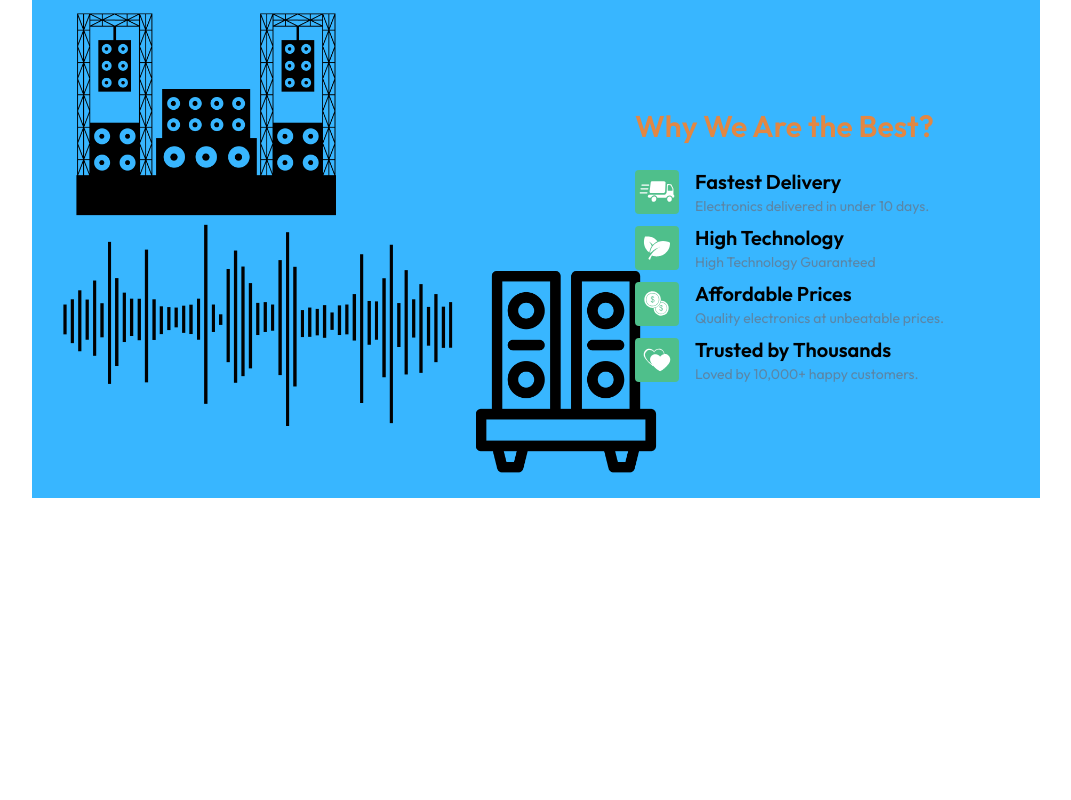
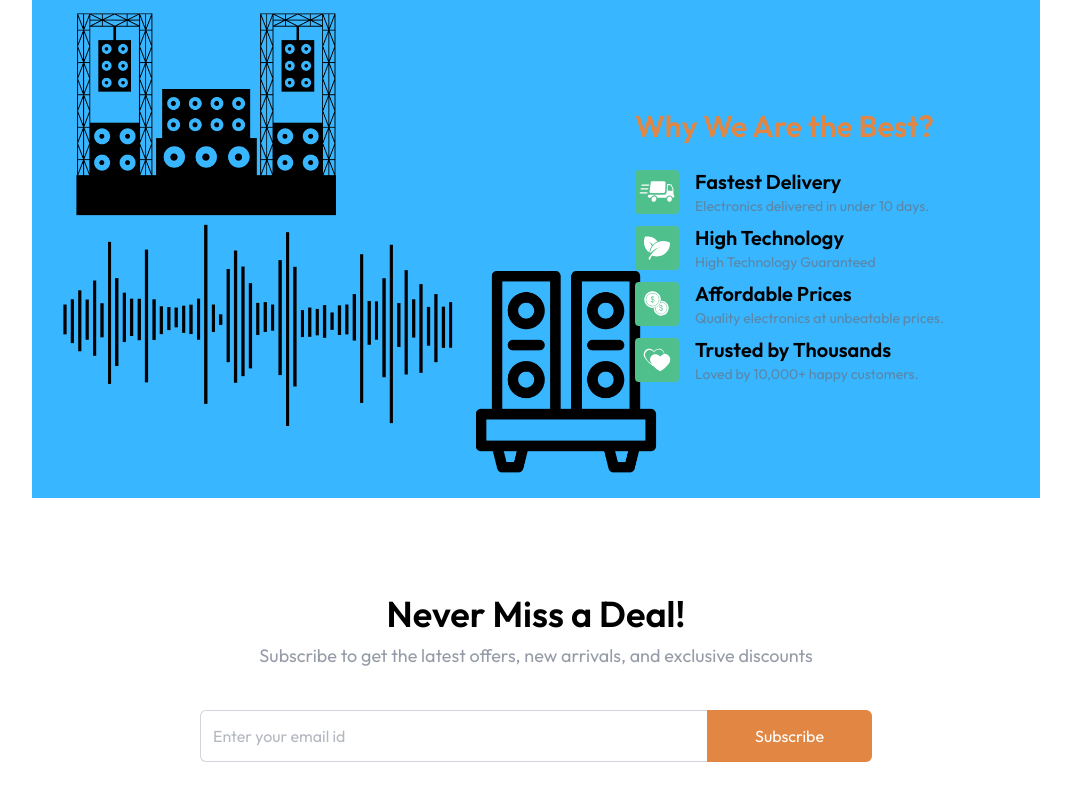
Before and after one commit to arifgr/mur-add, a React (Vite) app in the folder client/: page / in a window 1280 px wide. Shown: the part 1639-2439 px from the top of the page, without its empty margins (104-1175 px from the left). Before the commit the page ends 2137 px from the top, so only its background shows below. Built offline with nearby package versions, Linux system fonts and the light colour scheme.

Commit message:
feat: add news letter section

```diff
--- a/client/src/common/i18n.js
+++ b/client/src/common/i18n.js
@@ -15,6 +15,13 @@ i18n
           "explore-deals": "Explore Deals",
           "speaker-audio-system": "Speaker Audio System",
           categories: "Categories",
+          newsletter: {
+            title: "Never Miss a Deal!",
+            description:
+              "Subscribe to get the latest offers, new arrivals, and exclusive discounts",
+          },
+          "subscribe-now": "Subscribe",
+          "newsletter.placeholder": "Enter your email id",
         },
       },
       tr: {
@@ -25,6 +32,13 @@ i18n
           "explore-deals": "Fırsatları Keşfet",
           "speaker-audio-system": "Hoparlör Ses Sistemi",
           categories: "Kategoriler",
+          newsletter: {
+            title: "Teklifleri Kaçırmayın!",
+            description:
+              "En son teklifler, yeni gelenler ve özel indirimler için abone olun",
+          },
+          "subscribe-now": "Abone Ol",
+          "newsletter.placeholder": "E-posta adresinizi girin",
         },
       },
     },
--- /dev/null
+++ b/client/src/components/NewsLetter.jsx
@@ -0,0 +1,30 @@
+import { useTranslation } from "react-i18next";
+const NewsLetter = () => {
+  const { t } = useTranslation();
+  return (
+    <div className="flex flex-col items-center justify-center text-center space-y-2 mt-24 pb-14">
+      <h1 className="md:text-4xl text-2xl font-semibold">
+        {t("newsletter.title")}
+      </h1>
+      <p className="md:text-lg text-gray-500/70 pb-8">
+        {t("newsletter.description")}
+      </p>
+      <form className="flex items-center justify-between max-w-2xl w-full md:h-13 h-12">
+        <input
+          className="border border-gray-300 rounded-md h-full border-r-0 outline-none w-full rounded-r-none px-3 text-gray-500"
+          type="text"
+          placeholder={t("newsletter.placeholder") || "Enter your email"}
+          required
+        />
+        <button
+          type="submit"
+          className="md:px-12 px-8 h-full text-white bg-primary hover:bg-primary-dull transition-all cursor-pointer rounded-md rounded-l-none"
+        >
+          {t("subscribe-now")}
+        </button>
+      </form>
+    </div>
+  );
+};
+
+export default NewsLetter;
--- a/client/src/pages/Home.jsx
+++ b/client/src/pages/Home.jsx
@@ -3,6 +3,7 @@ import MainBanner from "../components/MainBanner";
 import { Categories } from "../components/Categories";
 import BestSeller from "../components/BestSeller";
 import BottomBanner from "../components/BottomBanner";
+import NewsLetter from "../components/NewsLetter";
 
 const Home = () => {
   return (
@@ -11,6 +12,7 @@ const Home = () => {
       <Categories />
       <BestSeller />
       <BottomBanner />
+      <NewsLetter />
     </div>
   );
 };
```
